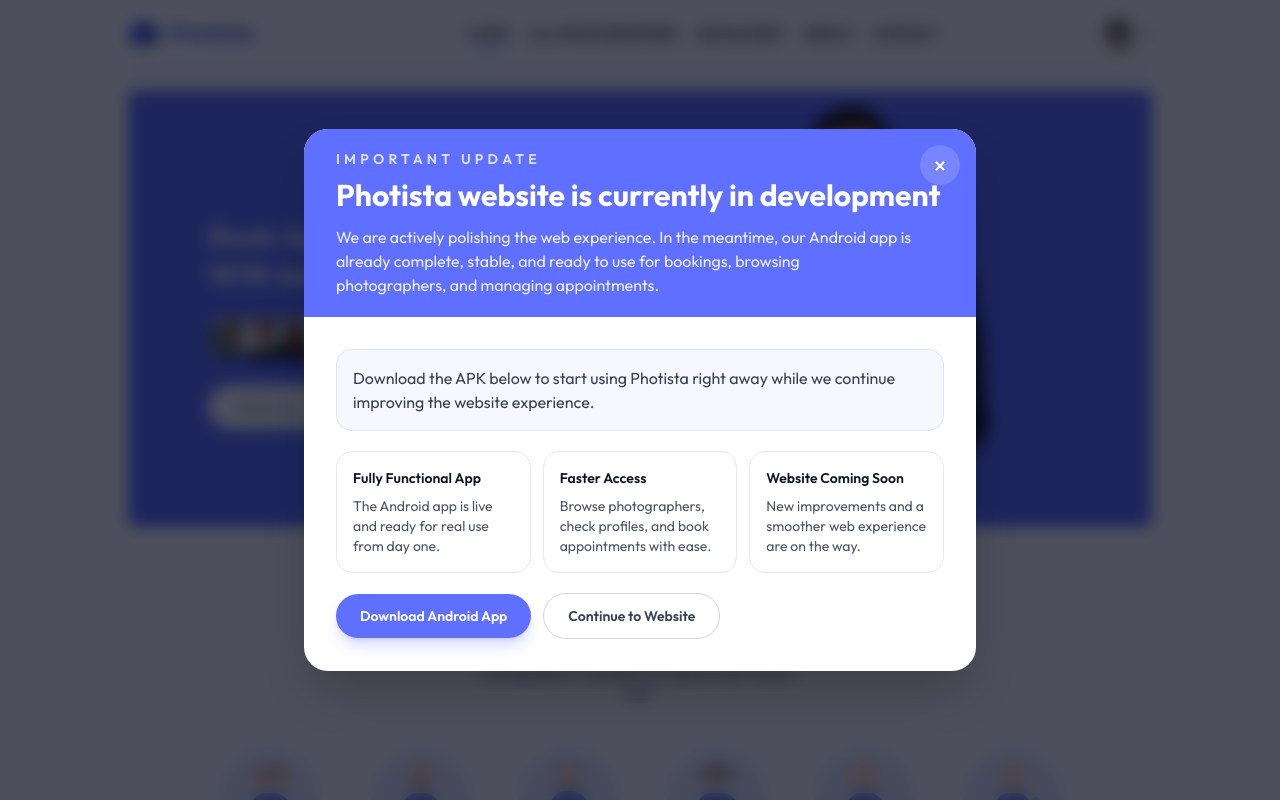
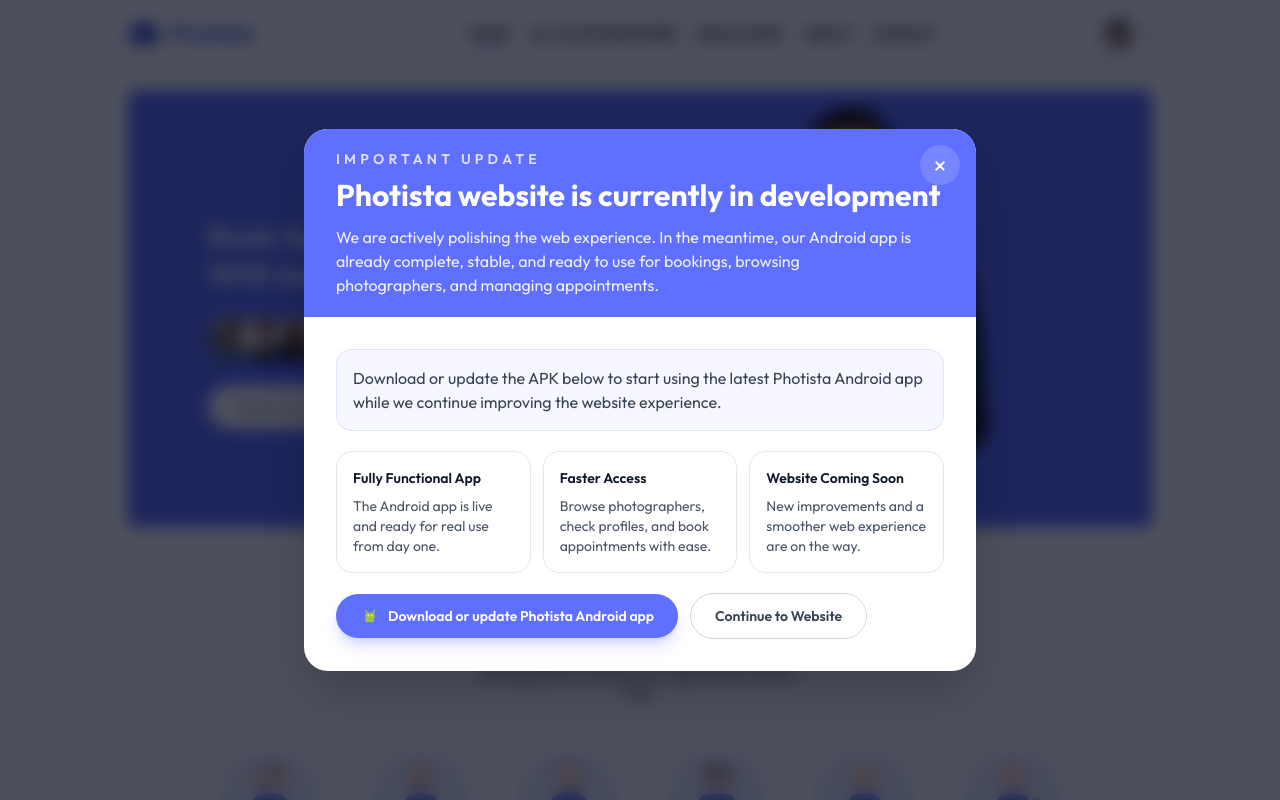
Before and after one commit to RahulChy007/Photista, a React (Vite) app in the folder frontend/: page / in a window 1280 px wide. Shown: the top 800 px of the page. Built offline with nearby package versions, Linux system fonts and the light colour scheme.

Commit message:
Update Android build and popup CTA

```diff
--- a/frontend/src/pages/Home.jsx
+++ b/frontend/src/pages/Home.jsx
@@ -63,8 +63,8 @@
 
                 <div className='space-y-5 px-6 py-6 sm:px-8 sm:py-8'>
                   <div className='rounded-2xl border border-primary/15 bg-primary/5 p-4 text-sm leading-6 text-gray-700 sm:text-base'>
-                    Download the APK below to start using Photista right away while we continue
-                    improving the website experience.
+                    Download or update the APK below to start using the latest Photista
+                    Android app while we continue improving the website experience.
                   </div>
 
                   <div className='grid gap-3 text-sm text-gray-600 sm:grid-cols-3'>
@@ -92,9 +92,35 @@
                     <a
                       href='/Photista-mobile.apk'
                       download='Photista-mobile.apk'
-                      className='inline-flex items-center justify-center rounded-full bg-primary px-6 py-3 text-sm font-semibold text-white shadow-lg shadow-primary/25 transition hover:scale-[1.02] hover:bg-primary/90'
+                      className='inline-flex items-center justify-center gap-2 rounded-full bg-primary px-6 py-3 text-sm font-semibold text-white shadow-lg shadow-primary/25 transition hover:scale-[1.02] hover:bg-primary/90'
                     >
-                      Download Android App
+                      <svg
+                        className='h-5 w-5 text-[#A4C639]'
+                        viewBox='0 0 24 24'
+                        fill='none'
+                        aria-hidden='true'
+                      >
+                        <path
+                          d='M8.25 7.75 6.6 5.3M15.75 7.75 17.4 5.3'
+                          stroke='currentColor'
+                          strokeWidth='1.6'
+                          strokeLinecap='round'
+                        />
+                        <rect x='6.2' y='8' width='11.6' height='7.2' rx='3.6' fill='currentColor' />
+                        <circle cx='10' cy='11.4' r='0.8' fill='white' />
+                        <circle cx='14' cy='11.4' r='0.8' fill='white' />
+                        <path
+                          d='M7.4 15.2h9.2v2.3a1.8 1.8 0 0 1-1.8 1.8H9.2a1.8 1.8 0 0 1-1.8-1.8v-2.3Z'
+                          fill='currentColor'
+                        />
+                        <path
+                          d='M9.2 15.2v2.7a.9.9 0 1 1-1.8 0v-2.7m8.4 0v2.7a.9.9 0 1 1-1.8 0v-2.7'
+                          stroke='currentColor'
+                          strokeWidth='1.6'
+                          strokeLinecap='round'
+                        />
+                      </svg>
+                      Download or update Photista Android app
                     </a>
                     <button
                       type='button'
```
Also changed, not shown: 1 other file (tests, documents, lock files or other folders).
